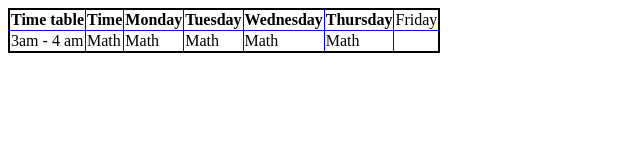
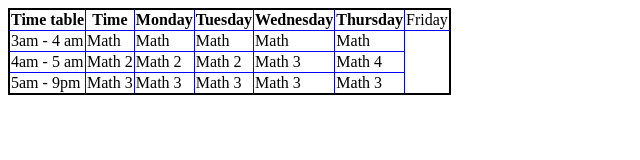
Before and after one commit to skibidigyattohio/lesson05, a plain HTML site: page index.html in a window 1280 px wide. Shown: the whole page, without its empty margins (0-640 px from the left). Drawn offline with Linux system fonts and the light colour scheme.

Commit message:
Update index.html

```diff
--- a/index.html
+++ b/index.html
@@ -24,6 +24,22 @@
         <td style="border: 1px solid blue; border-collapse:collapse">Math</td>
         <td style="border: 1px solid blue; border-collapse:collapse">Math</td>
       </tr>
+      <tr>
+        <td style="border: 1px solid blue; border-collapse:collapse">4am - 5 am</td>
+        <td style="border: 1px solid blue; border-collapse:collapse">Math 2</td>
+        <td style="border: 1px solid blue; border-collapse:collapse">Math 2</td>
+        <td style="border: 1px solid blue; border-collapse:collapse">Math 2</td>
+        <td style="border: 1px solid blue; border-collapse:collapse">Math 3</td>
+        <td style="border: 1px solid blue; border-collapse:collapse">Math 4</td>
+      </tr>
+      <tr>
+        <td style="border: 1px solid blue; border-collapse:collapse">5am - 9pm</td>
+        <td style="border: 1px solid blue; border-collapse:collapse">Math 3</td>
+        <td style="border: 1px solid blue; border-collapse:collapse">Math 3</td>
+        <td style="border: 1px solid blue; border-collapse:collapse">Math 3</td>
+        <td style="border: 1px solid blue; border-collapse:collapse">Math 3</td>
+        <td style="border: 1px solid blue; border-collapse:collapse">Math 3</td>
+      </tr>
       </tbody>
     </table>
   </body>
```
